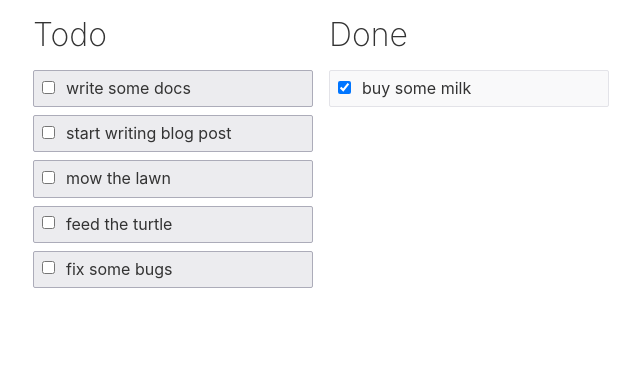
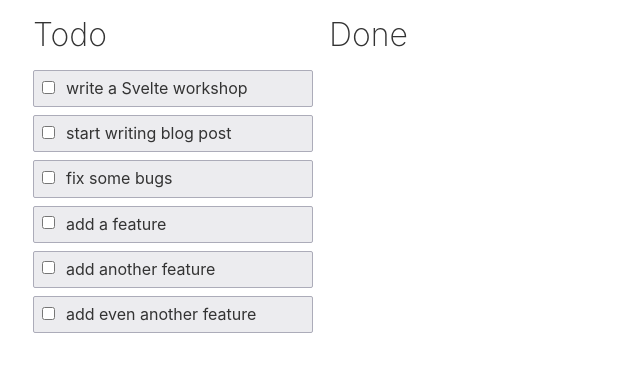
Before and after one commit to ladraum/svelte-workshop, a Svelte app: page / in a window 1280 px wide. Shown: the part 227-598 px from the top of the page, without its empty margins (319-959 px from the left). Built offline with nearby package versions, Linux system fonts and the light colour scheme.

Commit message:
Adjusted the default todos

```diff
--- a/src/App.svelte
+++ b/src/App.svelte
@@ -31,12 +31,12 @@
 	let uid = 1;
 
 	let todos = [
-		{ id: uid++, done: false, description: 'write some docs' },
+		{ id: uid++, done: false, description: 'write a Svelte workshop' },
 		{ id: uid++, done: false, description: 'start writing blog post' },
-		{ id: uid++, done: true,  description: 'buy some milk' },
-		{ id: uid++, done: false, description: 'mow the lawn' },
-		{ id: uid++, done: false, description: 'feed the turtle' },
 		{ id: uid++, done: false, description: 'fix some bugs' },
+		{ id: uid++, done: false, description: 'add a feature' },
+		{ id: uid++, done: false, description: 'add another feature' },
+		{ id: uid++, done: false, description: 'add even another feature' },
 	];
 
 	function add(input) {
```
Also changed, not shown: 1 other file (tests, documents, lock files or other folders).
